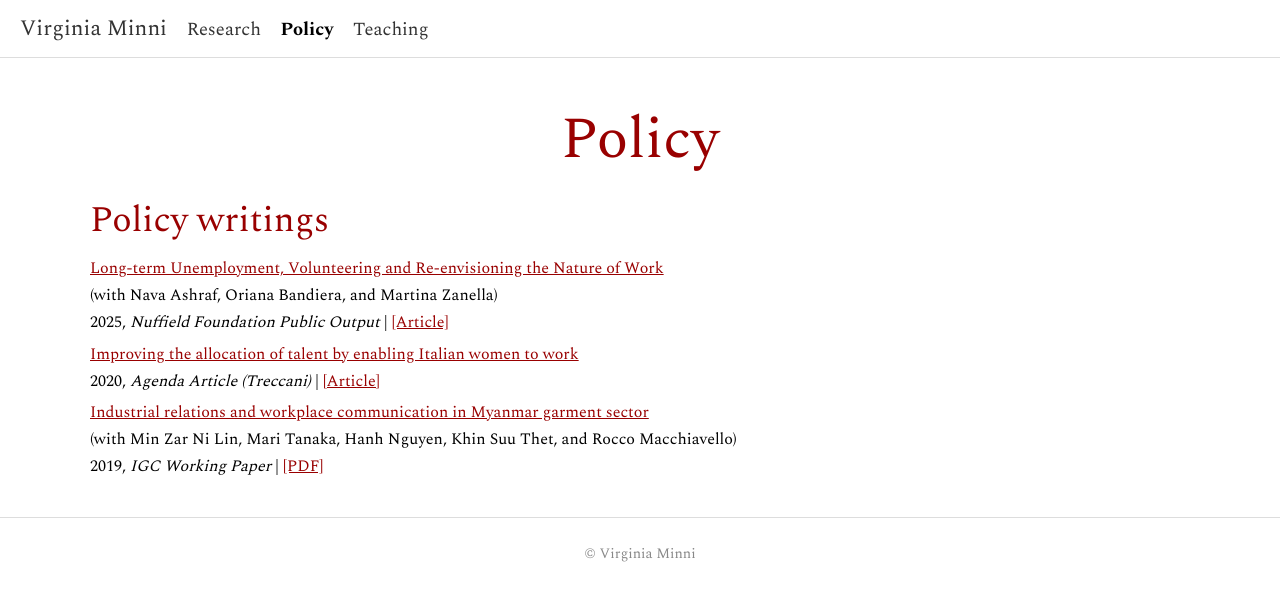
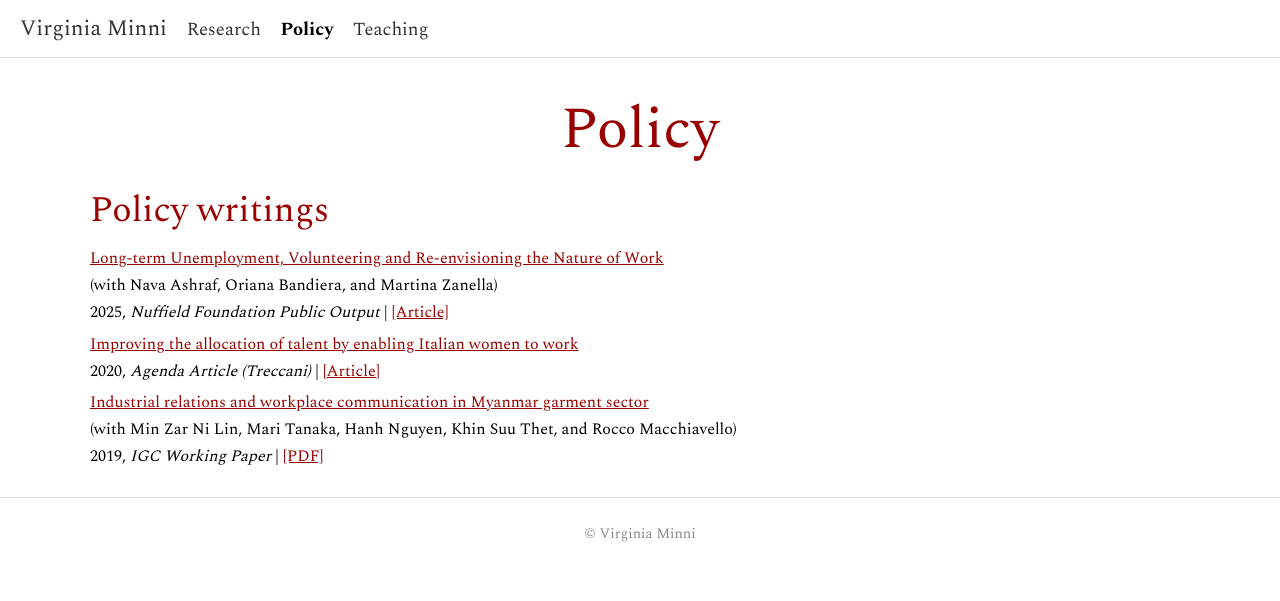
Before and after one commit to virginiaminni/virginiaminni.github.io, a Jekyll site: the page built from policy.md, in a window 1280 px wide. Shown: the top 601 px of the page. Built offline with Jekyll 4.4.1, drawn with Linux system fonts in a browser that asks for light colours.

Commit message:
Update main_Padding.css

```diff
--- a/assets/css/main.css
+++ b/assets/css/main.css
@@ -54,7 +54,7 @@ header h1 {
   main {
     max-width: 1100px;
     margin:  1% auto ; /* Center the content */
-    padding: 20px; /* Add padding around the content */
+    padding: 10px; /* Add padding around the content */
 }
 
 /* Image styling */
```
